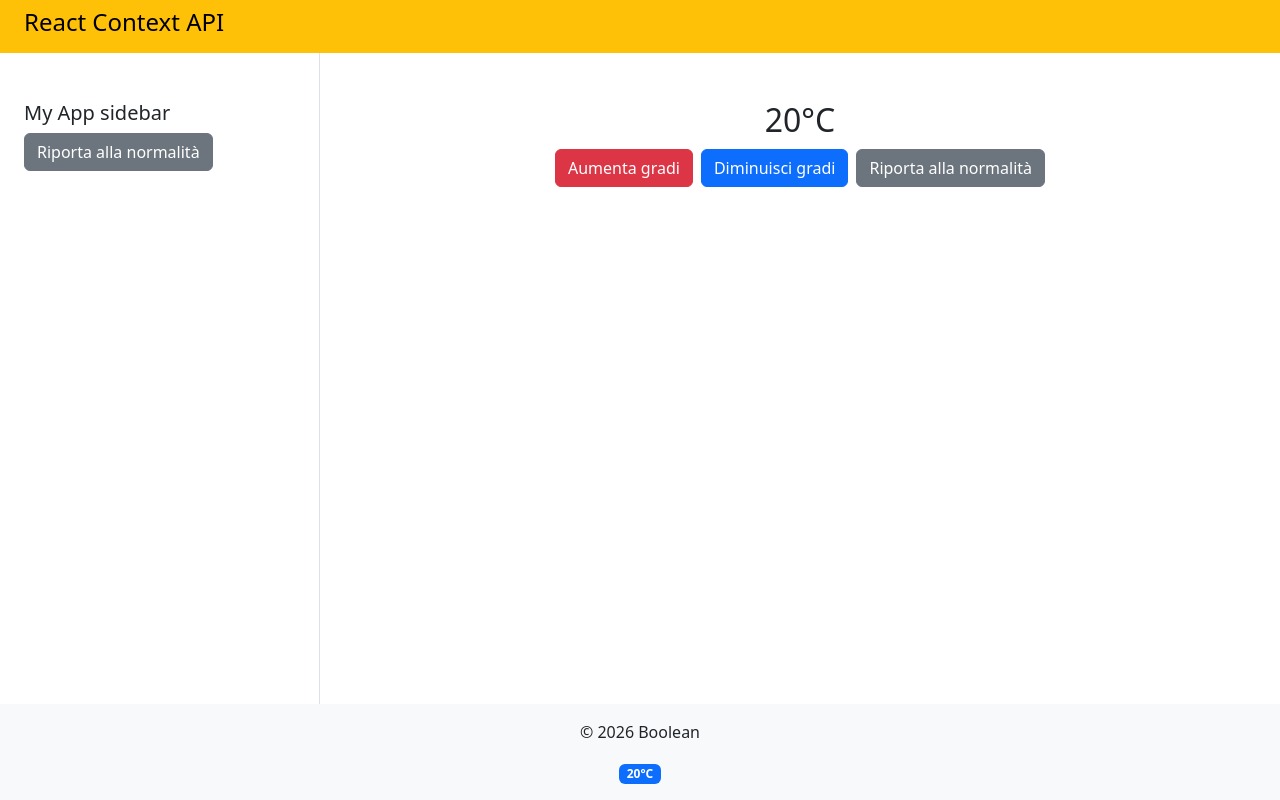
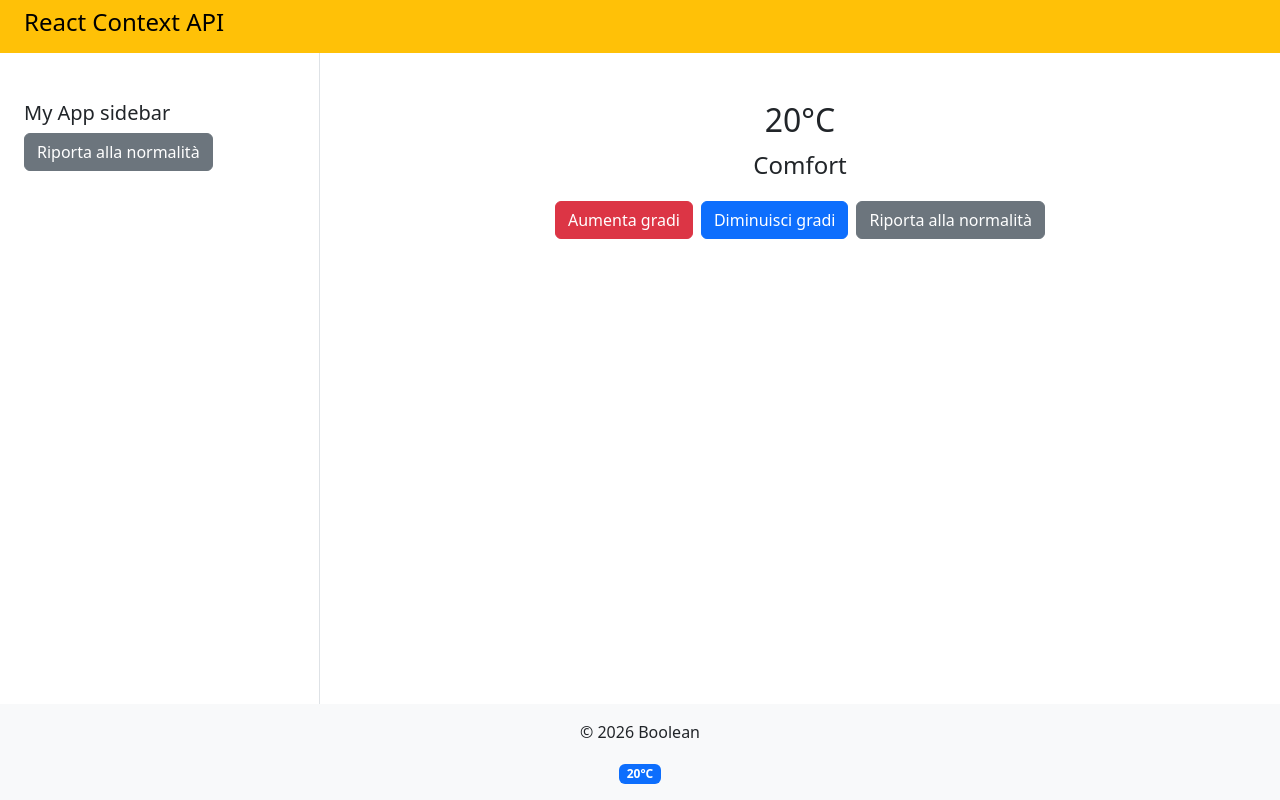
Before and after one commit to ilfosch18-dot/react-context, a React (Vite) app: page / in a window 1280 px wide. Built offline with nearby package versions, Linux system fonts and the light colour scheme.

Commit message:
bonus etichetta

```diff
--- a/src/App.jsx
+++ b/src/App.jsx
@@ -23,10 +23,21 @@ function App() {
     function handleReset() {
         setGradi(20);
     }
+
+    function handleLabelGradi() {
+        if(gradi<17){
+            return "Freddo";
+        }else if(gradi>=17 && gradi<=24){
+            return "Comfort";
+        }else if(gradi>24){
+            return "Caldo";
+        }
+    }
+
   return (
     <div className="min-vh-100 d-flex flex-column">
       <Header />
-      <GradiContext.Provider value={{gradi, handleAumentaGradi, handleDiminuisciGradi, handleReset}}>
+      <GradiContext.Provider value={{gradi, handleAumentaGradi, handleDiminuisciGradi, handleReset, handleLabelGradi}}>
       <div className="d-flex flex-grow-1">
         <Sidebar/>
         <main className="flex-grow-1">
--- a/src/components/sections/ThermostatSection.jsx
+++ b/src/components/sections/ThermostatSection.jsx
@@ -2,11 +2,12 @@ import { useContext } from "react"
 import GradiContext from "../../contexts/GradiContext"
 
 export default function ThermostatSection() {
-    const {gradi, handleAumentaGradi, handleDiminuisciGradi, handleReset} = useContext(GradiContext);
+    const {gradi, handleAumentaGradi, handleDiminuisciGradi, handleReset, handleLabelGradi} = useContext(GradiContext);
     return (
     <div>
 <div className="container text-center">
     <h2>{gradi}°C</h2>
+    <p>{handleLabelGradi()}</p>
     <button className="btn btn-danger me-2" onClick={handleAumentaGradi}>Aumenta gradi</button>
 
     <button className="btn btn-primary me-2" onClick={handleDiminuisciGradi}>Diminuisci gradi</button>
```
